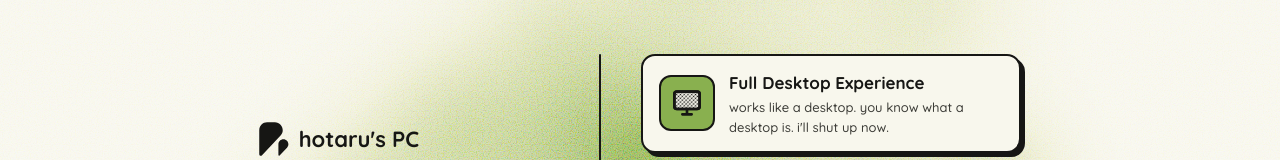
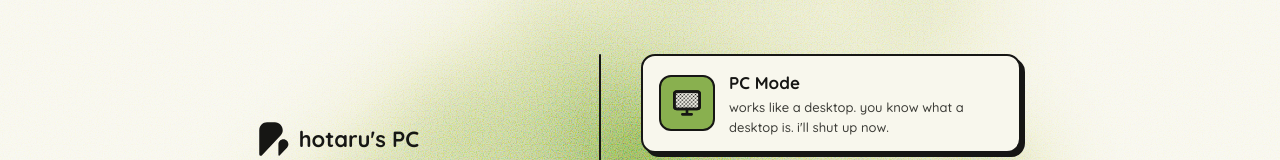
Before and after one commit to hotaru-py/hotaru-py.github.io, a Svelte app: page / in a window 1280 px wide. Shown: the part 239-399 px from the top of the page. Built offline with nearby package versions, Linux system fonts and the light colour scheme; no server answers.

Commit message:
smol fix

```diff
--- a/src/Components/ModePicker.svelte
+++ b/src/Components/ModePicker.svelte
@@ -61,9 +61,9 @@
   const users = $derived([
     {
       mode: "full",
-      name: "Full Desktop Experience",
+      name: isPhone ? "Phone Mode" : "PC Mode",
       detail: isPhone
-        ? "Apps, a dock and a wallpaper that reacts to your touch."
+        ? "works like a phone. you know what a phone is. i'll shut up now."
         : "works like a desktop. you know what a desktop is. i'll shut up now.",
     },
     {
```
